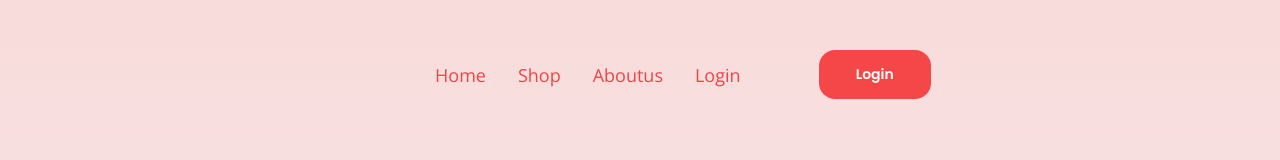
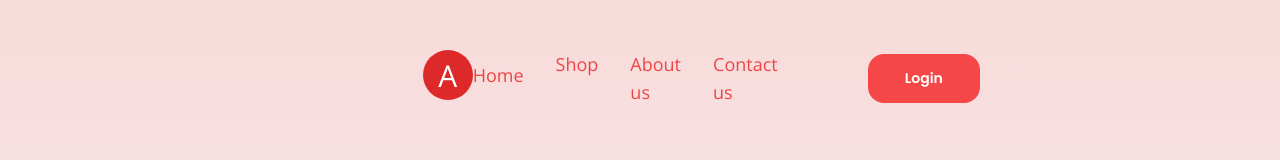
Before and after one commit to Csedem0/ShopWithVik, a React (Create React App) app: page /products/airpod in a window 1280 px wide. Shown: the top 160 px of the page. Built offline with nearby package versions, Linux system fonts and the light colour scheme; no server answers.

Commit message:
link link link

```diff
--- a/public/index.html
+++ b/public/index.html
@@ -1,6 +1,20 @@
 <!DOCTYPE html>
 <html lang="en">
   <head>
+    <!-- Google tag (gtag.js) -->
+    <script
+      async
+      src="https://www.googletagmanager.com/gtag/js?id=G-DVT5Q5HZHK"
+    ></script>
+    <script>
+      window.dataLayer = window.dataLayer || [];
+      function gtag() {
+        dataLayer.push(arguments);
+      }
+      gtag("js", new Date());
+
+      gtag("config", "G-DVT5Q5HZHK");
+    </script>
     <meta charset="utf-8" />
     <title>Amara</title>
     <meta name="viewport" content="width=device-width, initial-scale=1.0" />
@@ -17,20 +31,7 @@
     <link rel="icon" href="%PUBLIC_URL%/favicon.ico" />
     <link rel="manifest" href="%PUBLIC_URL%/manifest.json" />
   </head>
-  <!-- Google tag (gtag.js) -->
-  <script
-    async
-    src="https://www.googletagmanager.com/gtag/js?id=G-DVT5Q5HZHK"
-  ></script>
-  <script>
-    window.dataLayer = window.dataLayer || [];
-    function gtag() {
-      dataLayer.push(arguments);
-    }
-    gtag("js", new Date());
 
-    gtag("config", "G-DVT5Q5HZHK");
-  </script>
   <body>
     <noscript>You need to enable JavaScript to run this app.</noscript>
     <div class="dhiwise-code" id="root"></div>
--- a/src/pages/Homepage/Header.jsx
+++ b/src/pages/Homepage/Header.jsx
@@ -57,7 +57,7 @@ const Header = ({ navBtn, handleMobileMenu }) => {
                     className="not-italic text-red-500 text-opacity-100 text-lg font-bold  text-left w-[auto]"
                     variant="body6"
                   >
-                    Aboutus
+                    About us
                   </Text>
                 </Link>
               </li>
@@ -67,7 +67,7 @@ const Header = ({ navBtn, handleMobileMenu }) => {
                     className="not-italic text-red-500 text-opacity-100 text-lg font-bold  text-left w-[auto]"
                     variant="body6"
                   >
-                    Contactus
+                    Contact us
                   </Text>
                 </Link>
               </li>
--- a/src/pages/ProductList/index.jsx
+++ b/src/pages/ProductList/index.jsx
@@ -98,6 +98,9 @@ const ProductList = ({ navBtn, handleMobileMenu }) => {
                 <div data-visible={navBtn} className="nav-links">
                   <ul className="flex md:flex-1 sm:flex-col flex-row font-opensans  items-start justify-center md:ml-[0] ml-[107px] md:w-[100%] w-[52%]">
                     <li className="flex items-center justify-start ml-[32px] sm:w-[100%] w-[auto]">
+                      <div className="logo">
+                        <Link to="/">A</Link>
+                      </div>
                       <Link to="/">
                         <Text
                           className="not-italic text-red-500 text-opacity-100 text-lg font-bold  text-left w-[auto]"
@@ -123,18 +126,18 @@ const ProductList = ({ navBtn, handleMobileMenu }) => {
                           className="not-italic text-red-500 text-opacity-100 text-lg font-bold  text-left w-[auto]"
                           variant="body6"
                         >
-                          Aboutus
+                          About us
                         </Text>
                       </Link>
                     </li>
 
                     <li className="flex items-center justify-start ml-[32px] sm:w-[100%] w-[auto]">
-                      <Link to="/login">
+                      <Link to="/contact">
                         <Text
                           className="not-italic text-red-500 text-opacity-100 text-lg font-bold text-left w-[auto]"
                           variant="body6"
                         >
-                          Login
+                          Contact us
                         </Text>
                       </Link>
                     </li>
@@ -195,7 +198,7 @@ const ProductList = ({ navBtn, handleMobileMenu }) => {
                   </Text>
                   <ul className="flex flex-col font-rubik gap-[24px] items-start justify-start md:w-[100%] sm:w-[100%] w-[auto] common-column-list">
                     <li className="w-[auto]">
-                      <Link to="/login">
+                      <Link to="">
                         <Text
                           className="cursor-pointer font-normal not-italic text-gray_50_a3 text-left tracking-ls05 md:tracking-ls1 sm:tracking-ls1"
                           variant="body3"
@@ -206,7 +209,7 @@ const ProductList = ({ navBtn, handleMobileMenu }) => {
                     </li>
 
                     <li className="w-[auto]">
-                      <Link to="/login">
+                      <Link to="">
                         <a className="cursor-pointer font-normal not-italic text-[14px] text-gray_50_a3 text-left tracking-ls05 md:tracking-ls1 sm:tracking-ls1">
                           Affiliate
                         </a>
@@ -214,7 +217,7 @@ const ProductList = ({ navBtn, handleMobileMenu }) => {
                     </li>
 
                     <li className="w-[auto]">
-                      <Link to="/login">
+                      <Link to="">
                         <a className="cursor-pointer font-normal not-italic text-[14px] text-gray_50_a3 text-left tracking-ls05 md:tracking-ls1 sm:tracking-ls1">
                           Security
                         </a>
@@ -232,7 +235,7 @@ const ProductList = ({ navBtn, handleMobileMenu }) => {
                   </Text>
                   <ul className="flex flex-col font-rubik gap-[24px] items-start justify-start md:w-[100%] sm:w-[100%] w-[auto] common-column-list">
                     <li className="w-[auto]">
-                      <Link to="/login">
+                      <Link to="">
                         <Text
                           className="cursor-pointer font-normal not-italic text-gray_50_a3 text-left tracking-ls05 md:tracking-ls1 sm:tracking-ls1"
                           variant="body3"
@@ -242,7 +245,7 @@ const ProductList = ({ navBtn, handleMobileMenu }) => {
                       </Link>
                     </li>
                     <li className="w-[auto]">
-                      <Link to="/login">
+                      <Link to="">
                         <a
                           className="cursor-pointer font-normal not-italic text-[14px] text-gray_50_a3 text-left tracking-ls05 md:tracking-ls1 sm:tracking-ls1"
                           href="#"
@@ -262,17 +265,17 @@ const ProductList = ({ navBtn, handleMobileMenu }) => {
                     Follow Us
                   </Text>
                   <SocialContainer>
-                    <a href="https://www.facebook.com/sobulachi.junior/">
+                    <a href="#">
                       <SocialIcon color="000000">
                         <Facebook />
                       </SocialIcon>
                     </a>
-                    <a href="https://twitter.com/Emmanuel444555?t=UlaLXcHA943urmfRjb10mg&s=09">
+                    <a href="#">
                       <SocialIcon color="000000">
                         <Twitter />
                       </SocialIcon>
                     </a>
-                    <a href="https://www.linkedin.com/in/emmanuel-chukwu-3a4546243">
+                    <a href="#">
                       <SocialIcon color="000000">
                         <LinkedIn />
                       </SocialIcon>
```
